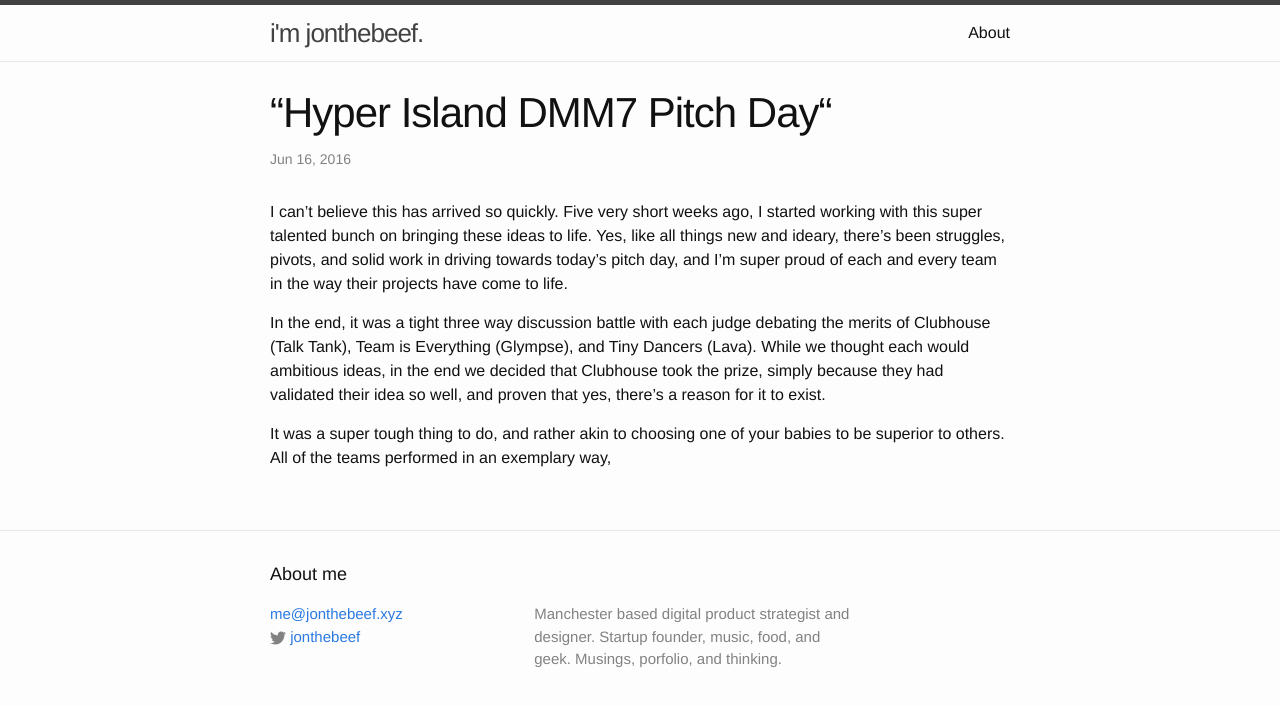
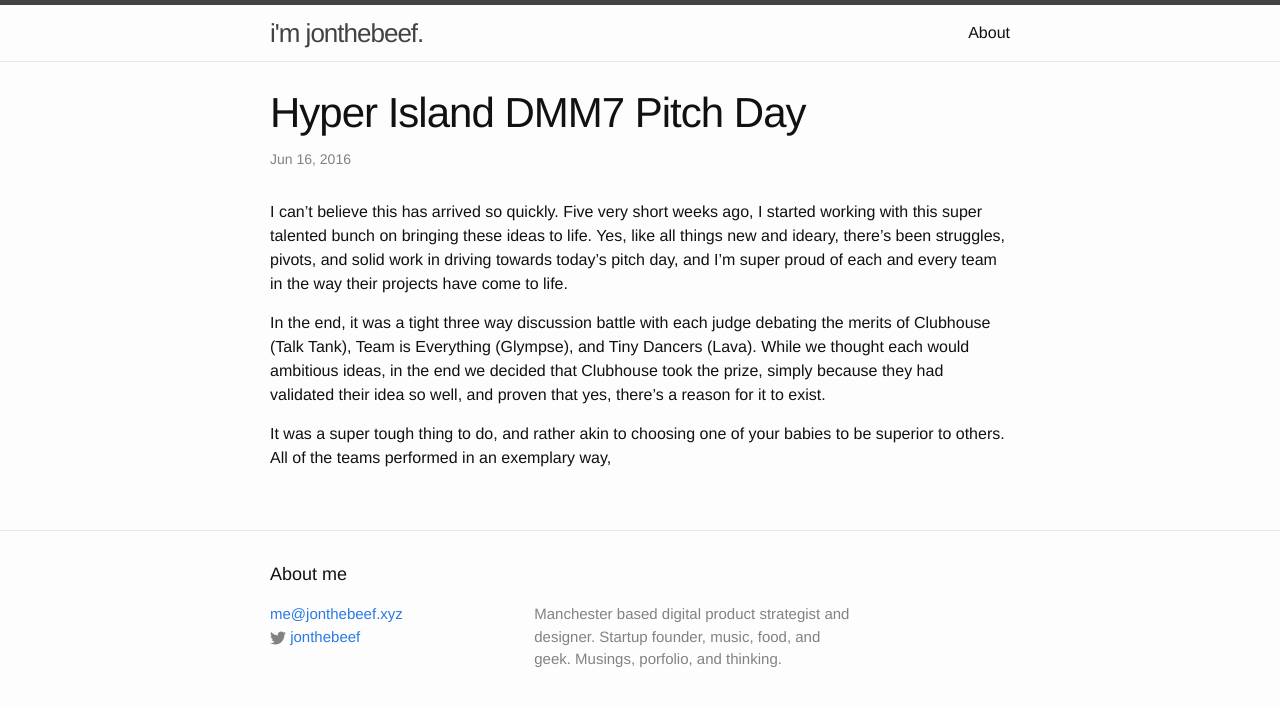
Before and after one commit to jonthebeef/jonthebeef.github.io, a Jekyll site: the page built from _posts/2016-06-16-hyper-island-dmm7-pitch-day.md, in a window 1280 px wide. Shown: the top 706 px of the page. Built offline with Jekyll 4.4.1, drawn with Linux system fonts in a browser that asks for light colours.

```diff
--- a/_posts/2016-06-16-hyper-island-dmm7-pitch-day.md
+++ b/_posts/2016-06-16-hyper-island-dmm7-pitch-day.md
@@ -1,6 +1,6 @@
 ---
 layout: post
-title:  “Hyper Island DMM7 Pitch Day“
+title:  Hyper Island DMM7 Pitch Day
 date:   2016-06-16 20:58:31 +0100
 categories: work
 tags: hyper island, DMM7, mentoring, coaching
```
